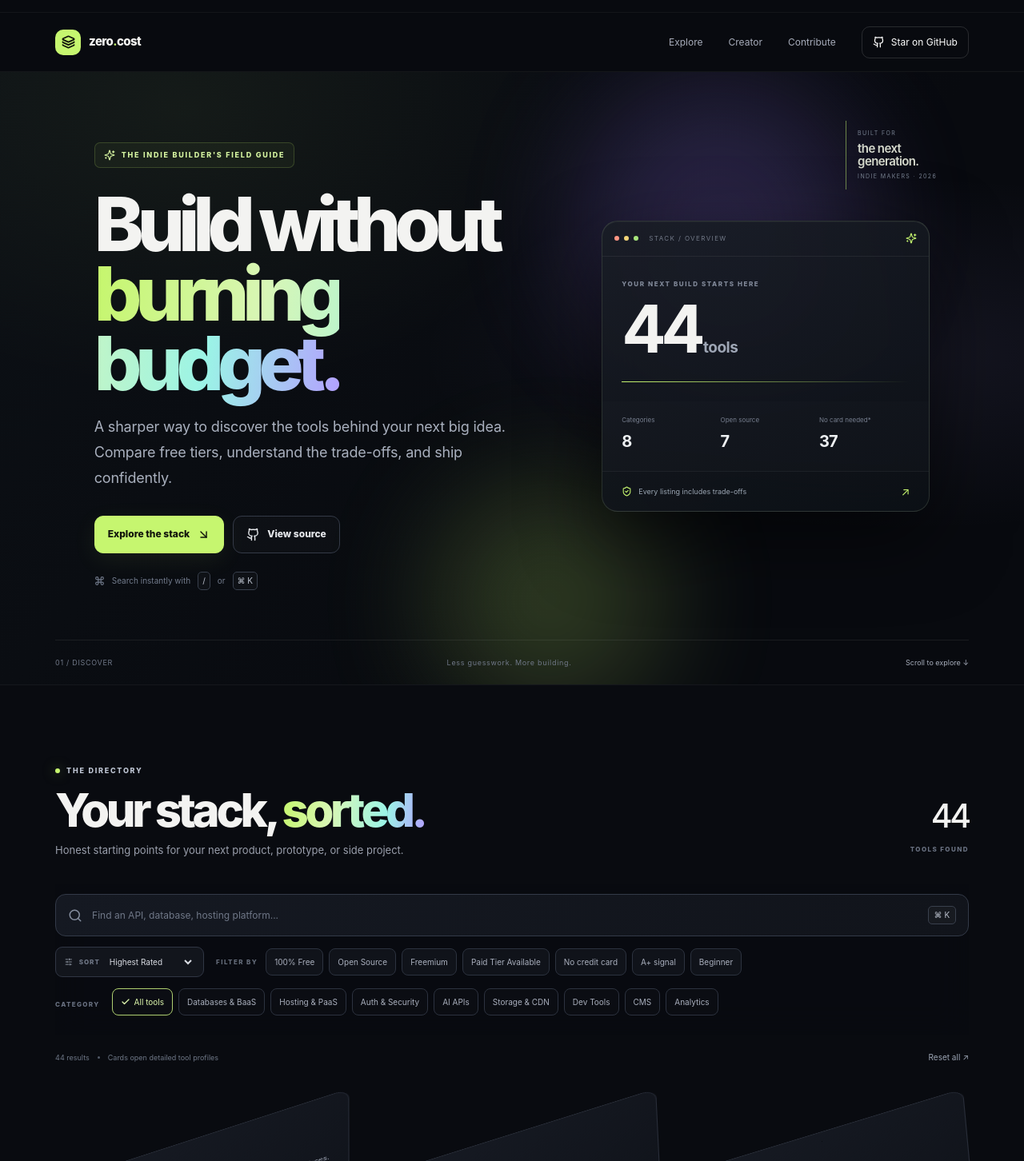
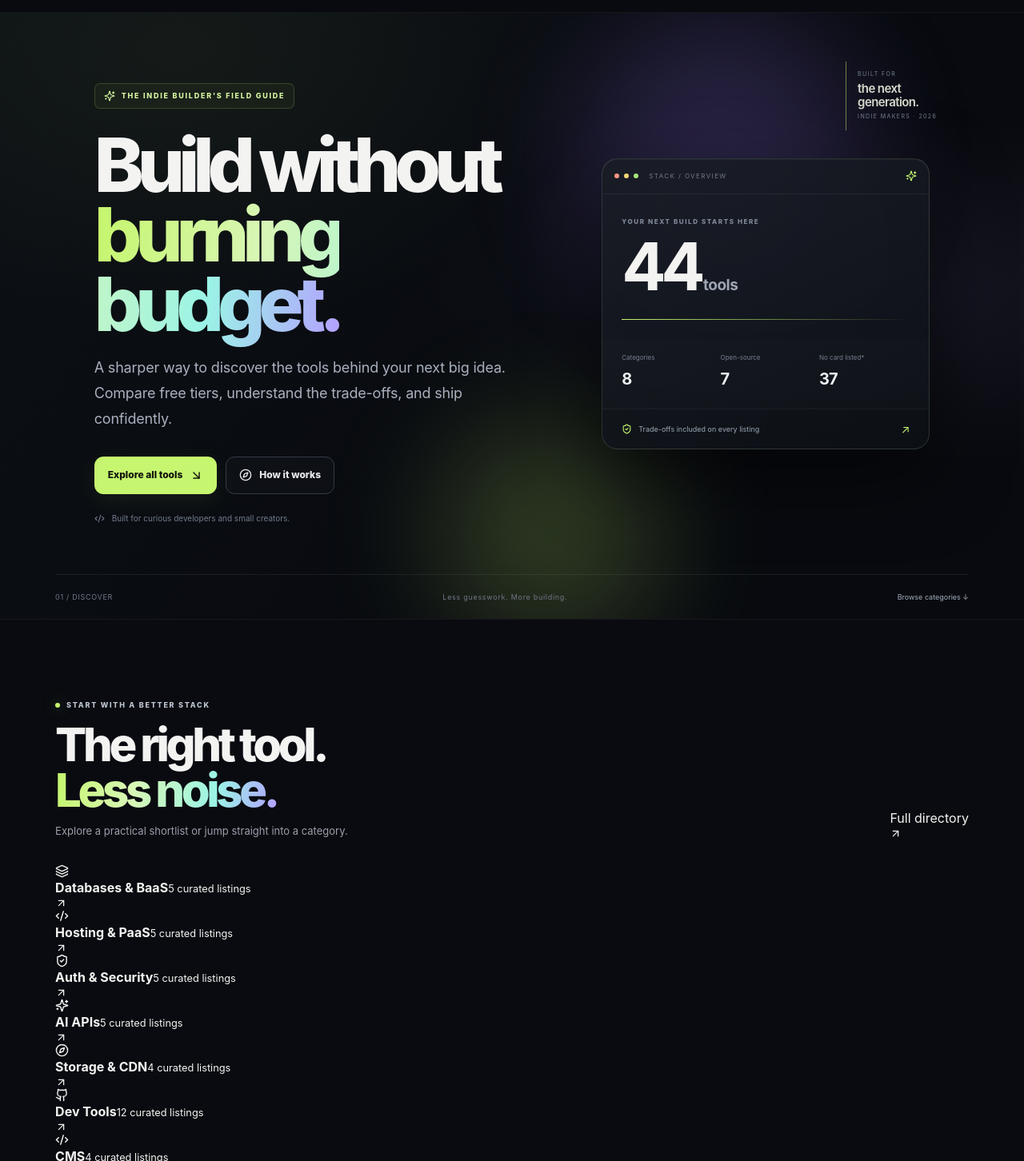
Before and after one commit to shinuXcode/-awesome-free-stack, a Next.js app: page / in a window 1280 px wide. Shown: the part 58-1510 px from the top of the page at 80% size. Built offline with nearby package versions, Linux system fonts and the light colour scheme.

Commit message:
Rebuild homepage as a multi-page animated landing page

```diff
--- a/app/page.tsx
+++ b/app/page.tsx
@@ -1,203 +1,70 @@
 "use client";
 
-import { useEffect, useMemo, useState } from "react";
-import { AnimatePresence, motion } from "framer-motion";
-import { ArrowDownRight, ArrowUpRight, Command, Github, Heart, Search, Sparkles, ShieldCheck, Layers3 } from "lucide-react";
+import Link from "next/link";
+import { motion } from "framer-motion";
+import { ArrowDownRight, ArrowRight, ArrowUpRight, Code2, Compass, Github, Layers3, ShieldCheck, Sparkles, Star } from "lucide-react";
 import toolsData from "../data/tools.json";
-import type { Category, DetailedDevTool, PricingType, SortMode } from "../lib/types";
+import type { DetailedDevTool } from "../lib/types";
 import { categories } from "../lib/types";
-import FilterBar from "../components/FilterBar";
 import ToolCard from "../components/ToolCard";
-import ToolDetailsModal from "../components/ToolDetailsModal";
-import FounderSection from "../components/FounderSection";
 
 const tools = toolsData as DetailedDevTool[];
-const safetyScore: Record<DetailedDevTool["safetyRank"], number> = { "A+": 3, A: 2, "B+": 1 };
-
-function starCount(tool: DetailedDevTool) {
-  if (!tool.githubStars) return -1;
-  const value = Number(tool.githubStars.replace(/[^0-9.]/g, ""));
-  return Number.isFinite(value) ? value : -1;
-}
+const featuredIds = ["supabase", "vercel", "neon", "tailwind-css", "huggingface", "cloudflare-pages"];
+const featured = featuredIds.map((id) => tools.find((tool) => tool.id === id)).filter(Boolean) as DetailedDevTool[];
+const cardVariants = { hidden: { opacity: 0, y: 16 }, show: { opacity: 1, y: 0, transition: { duration: 0.45, ease: [0.22, 1, 0.36, 1] } } };
 
 export default function Home() {
-  const [query, setQuery] = useState("");
-  const [category, setCategory] = useState<Category | "All">("All");
-  const [pricingType, setPricingType] = useState<PricingType | "All">("All");
-  const [noCard, setNoCard] = useState(false);
-  const [beginner, setBeginner] = useState(false);
-  const [safetyOnly, setSafetyOnly] = useState(false);
-  const [sort, setSort] = useState<SortMode>("Highest Rated");
-  const [selected, setSelected] = useState<DetailedDevTool | null>(null);
-
-  useEffect(() => {
-    const focusSearch = () => document.querySelector<HTMLInputElement>('input[aria-label="Search tools"]')?.focus();
-    const handler = (event: KeyboardEvent) => {
-      const target = event.target as HTMLElement | null;
-      const typing = target && ["INPUT", "TEXTAREA", "SELECT"].includes(target.tagName);
-      if ((event.metaKey || event.ctrlKey) && event.key.toLowerCase() === "k") {
-        event.preventDefault();
-        focusSearch();
-      } else if (event.key === "/" && !typing) {
-        event.preventDefault();
-        focusSearch();
-      } else if (event.key === "Escape") {
-        setSelected(null);
-        if (document.activeElement instanceof HTMLElement) document.activeElement.blur();
-      }
-    };
-    window.addEventListener("keydown", handler);
-    return () => window.removeEventListener("keydown", handler);
-  }, []);
-
-  const filtered = useMemo(() => {
-    const normalizedQuery = query.trim().toLowerCase();
-    const matches = tools.filter((tool) => {
-      const matchesCategory = category === "All" || tool.category === category;
-      const matchesPricing = pricingType === "All" || tool.pricingType === pricingType;
-      const matchesCard = !noCard || tool.noCreditCardRequired;
-      const matchesBeginner = !beginner || tool.targetAudience === "Beginner";
-      const matchesSafety = !safetyOnly || tool.safetyRank === "A+";
-      const searchable = [tool.name, tool.tagline, tool.description, tool.category, tool.pricingType]
-        .join(" ").toLowerCase();
-      return matchesCategory && matchesPricing && matchesCard && matchesBeginner && matchesSafety &&
-        (!normalizedQuery || searchable.includes(normalizedQuery));
-    });
-
-    return matches.sort((a, b) => {
-      if (sort === "Highest Rated") return b.userRating - a.userRating || b.totalReviewsCount - a.totalReviewsCount || a.name.localeCompare(b.name);
-      if (sort === "Most Starred") return starCount(b) - starCount(a) || (Number(Boolean(b.githubRepoUrl)) - Number(Boolean(a.githubRepoUrl))) || a.name.localeCompare(b.name);
-      if (sort === "Safety Score") return safetyScore[b.safetyRank] - safetyScore[a.safetyRank] || a.name.localeCompare(b.name);
-      return a.name.localeCompare(b.name);
-    });
-  }, [query, category, pricingType, noCard, beginner, safetyOnly, sort]);
-
-  const resetFilters = () => {
-    setQuery("");
-    setCategory("All");
-    setPricingType("All");
-    setNoCard(false);
-    setBeginner(false);
-    setSafetyOnly(false);
-    setSort("Highest Rated");
-  };
-
   return (
     <main>
-      <nav className="nav" aria-label="Main navigation">
-        <a className="brand" href="#" aria-label="Zero-Cost Dev Stack home">
-          <span className="brand-mark"><Layers3 size={17} strokeWidth={2.5} /></span>
-          <span>zero<span className="brand-dot">.</span>cost</span>
-        </a>
-        <div className="nav-links">
-          <a href="#directory">Explore</a>
-          <a href="#founder">Creator</a>
-          <a href="#contribute">Contribute</a>
-          <a className="github-link" href="https://github.com/shinuXcode/-awesome-free-stack" target="_blank" rel="noreferrer">
-            <Github size={15} /> Star on GitHub
-          </a>
-        </div>
-      </nav>
-
-      <section className="hero">
-        <div className="hero-noise" aria-hidden="true" />
-        <div className="hero-glow hero-glow-a" aria-hidden="true" />
-        <div className="hero-glow hero-glow-b" aria-hidden="true" />
-        <div className="hero-grid" aria-hidden="true" />
-        <motion.div className="hero-content" initial="hidden" animate="show" variants={{
-          hidden: { opacity: 0 },
-          show: { opacity: 1, transition: { staggerChildren: 0.11, delayChildren: 0.12 } },
-        }}>
-          <motion.div className="eyebrow hero-eyebrow" variants={{ hidden: { y: 14, opacity: 0 }, show: { y: 0, opacity: 1 } }}>
-            <Sparkles size={14} /> THE INDIE BUILDER'S FIELD GUIDE
+      <section className="hero home-hero">
+        <div className="hero-noise" aria-hidden="true" /><div className="hero-glow hero-glow-a" aria-hidden="true" /><div className="hero-glow hero-glow-b" aria-hidden="true" /><div className="hero-grid" aria-hidden="true" />
+        <motion.div className="hero-content" initial="hidden" animate="show" variants={{ hidden: { opacity: 0 }, show: { opacity: 1, transition: { staggerChildren: 0.1, delayChildren: 0.06 } } }}>
+          <motion.div className="eyebrow hero-eyebrow" variants={cardVariants}><Sparkles size={14} /> THE INDIE BUILDER'S FIELD GUIDE</motion.div>
+          <motion.h1 variants={{ hidden: { y: 22, opacity: 0, filter: "blur(6px)" }, show: { y: 0, opacity: 1, filter: "blur(0px)", transition: { type: "spring", stiffness: 78, damping: 18 } } }}>Build without<br /><span>burning budget.</span></motion.h1>
+          <motion.p className="hero-copy" variants={cardVariants}>A sharper way to discover the tools behind your next big idea. Compare free tiers, understand the trade-offs, and ship confidently.</motion.p>
+          <motion.div className="hero-actions" variants={cardVariants}>
+            <Link className="button-primary hero-button" href="/tools">Explore all tools <ArrowDownRight size={17} /></Link>
+            <Link className="button-secondary hero-button" href="/guide"><Compass size={16} /> How it works</Link>
           </motion.div>
-          <motion.h1 variants={{ hidden: { y: 24, opacity: 0, filter: "blur(8px)" }, show: { y: 0, opacity: 1, filter: "blur(0px)", transition: { type: "spring", stiffness: 78, damping: 17 } } }}>
-            Build without<br /><span>burning budget.</span>
-          </motion.h1>
-          <motion.p className="hero-copy" variants={{ hidden: { y: 14, opacity: 0 }, show: { y: 0, opacity: 1 } }}>
-            A sharper way to discover the tools behind your next big idea. Compare free tiers, understand the trade-offs, and ship confidently.
-          </motion.p>
-          <motion.div className="hero-actions" variants={{ hidden: { y: 14, opacity: 0 }, show: { y: 0, opacity: 1 } }}>
-            <a className="button-primary hero-button" href="#directory">Explore the stack <ArrowDownRight size={17} /></a>
-            <a className="button-secondary hero-button" href="https://github.com/shinuXcode/-awesome-free-stack" target="_blank" rel="noreferrer"><Github size={17} /> View source</a>
-          </motion.div>
-          <motion.div className="hero-note" variants={{ hidden: { opacity: 0 }, show: { opacity: 1 } }}>
-            <Command size={13} /> Search instantly with <kbd>/</kbd> or <kbd>⌘ K</kbd>
-          </motion.div>
+          <motion.div className="hero-note" variants={cardVariants}><Code2 size={13} /> Built for curious developers and small creators.</motion.div>
         </motion.div>
-
-        <motion.aside className="hero-dashboard" initial={{ opacity: 0, y: 24, rotate: 2 }} animate={{ opacity: 1, y: 0, rotate: 0 }} transition={{ delay: 0.45, duration: 0.8, type: "spring" }} aria-label="Directory statistics">
+        <motion.aside className="hero-dashboard" initial={{ opacity: 0, y: 20, rotate: 2 }} animate={{ opacity: 1, y: 0, rotate: 0 }} transition={{ delay: 0.25, duration: 0.7, type: "spring", stiffness: 80, damping: 18 }} aria-label="Directory statistics">
           <div className="dashboard-top"><span className="dashboard-lamp" /><span className="dashboard-lamp" /><span className="dashboard-lamp" /><span className="dashboard-title">STACK / OVERVIEW</span><Sparkles size={14} /></div>
           <div className="dashboard-main"><span className="dashboard-kicker">YOUR NEXT BUILD STARTS HERE</span><strong>{String(tools.length).padStart(2, "0")}<small> tools</small></strong><span className="dashboard-rule" /></div>
-          <div className="dashboard-metrics">
-            <div><span>Categories</span><b>{categories.length}</b></div>
-            <div><span>Open source</span><b>{tools.filter((tool) => tool.pricingType === "Open Source").length}</b></div>
-            <div><span>No card needed*</span><b>{tools.filter((tool) => tool.noCreditCardRequired).length}</b></div>
-          </div>
-          <div className="dashboard-foot"><ShieldCheck size={13} /> Every listing includes trade-offs <span>↗</span></div>
+          <div className="dashboard-metrics"><div><span>Categories</span><b>{categories.length}</b></div><div><span>Open-source</span><b>{tools.filter((t) => t.pricingType === "Open Source").length}</b></div><div><span>No card listed*</span><b>{tools.filter((t) => t.noCreditCardRequired).length}</b></div></div>
+          <div className="dashboard-foot"><ShieldCheck size={13} /> Trade-offs included on every listing <span>↗</span></div>
         </motion.aside>
-
         <div className="hero-stamp"><span>BUILT FOR</span><b>the next<br />generation.</b><span>INDIE MAKERS · 2026</span></div>
-        <div className="hero-bottomline"><span>01 / DISCOVER</span><span>Less guesswork. More building.</span><a href="#directory">Scroll to explore ↓</a></div>
+        <div className="hero-bottomline"><span>01 / DISCOVER</span><span>Less guesswork. More building.</span><Link href="/categories">Browse categories ↓</Link></div>
       </section>
 
-      <section className="directory section-wrap" id="directory">
-        <div className="section-heading">
-          <div>
-            <span className="eyebrow"><span className="eyebrow-dot" /> THE DIRECTORY</span>
-            <h2>Your stack, <span>sorted.</span></h2>
-            <p>Honest starting points for your next product, prototype, or side project.</p>
-          </div>
-          <div className="directory-total"><strong>{filtered.length.toString().padStart(2, "0")}</strong><span>TOOLS FOUND</span></div>
+      <section className="section-wrap home-intro">
+        <div className="section-heading"><div><span className="eyebrow"><span className="eyebrow-dot" /> START WITH A BETTER STACK</span><h2>The right tool.<br /><span>Less noise.</span></h2><p>Explore a practical shortlist or jump straight into a category.</p></div><Link className="text-link" href="/tools">Full directory <ArrowUpRight size={15} /></Link></div>
+        <div className="quick-category-grid">
+          {categories.map((category, index) => {
+            const count = tools.filter((tool) => tool.category === category).length;
+            const icons = [Layers3, Code2, ShieldCheck, Sparkles, Compass, Github, Code2, Star];
+            const Icon = icons[index] || Layers3;
+            return <motion.div key={category} initial={{ opacity: 0, y: 10 }} whileInView={{ opacity: 1, y: 0 }} viewport={{ once: true, amount: 0.2 }} transition={{ delay: index * 0.035 }}>
+              <Link href={`/categories#${encodeURIComponent(category.toLowerCase().replaceAll(" & ", "-").replaceAll(" ", "-"))}`} className="quick-category"><span className="quick-category-icon"><Icon size={17} /></span><span><b>{category}</b><small>{count} curated listings</small></span><ArrowUpRight size={15} className="quick-category-arrow" /></Link>
+            </motion.div>;
+          })}
         </div>
-
-        <FilterBar
-          query={query} setQuery={setQuery}
-          category={category} setCategory={setCategory}
-          pricingType={pricingType} setPricingType={setPricingType}
-          noCard={noCard} setNoCard={setNoCard}
-          beginner={beginner} setBeginner={setBeginner}
-          safetyOnly={safetyOnly} setSafetyOnly={setSafetyOnly}
-          sort={sort} setSort={setSort}
-          categories={[...categories]}
-        />
-
-        <div className="results-meta"><span>{filtered.length === 1 ? "1 result" : `${filtered.length} results`}</span><span className="results-separator" /> <span>Cards open detailed tool profiles</span><button onClick={resetFilters}>Reset all ↗</button></div>
-        <AnimatePresence mode="popLayout">
-          <motion.div layout className="tool-grid">
-            {filtered.map((tool, index) => (
-              <ToolCard key={tool.id} tool={tool} index={index} onDetails={setSelected} />
-            ))}
-          </motion.div>
-        </AnimatePresence>
-        {filtered.length === 0 && (
-          <motion.div className="empty-state" initial={{ opacity: 0, y: 10 }} animate={{ opacity: 1, y: 0 }}>
-            <Search size={26} /><h3>No matches this time.</h3><p>Try a broader keyword or clear a filter to widen the search.</p>
-            <button className="button-secondary" onClick={resetFilters}>Clear all filters</button>
-          </motion.div>
-        )}
-        <p className="data-note">* Signup requirements and free allowances can change. Ratings remain unlisted until real community reviews exist.</p>
       </section>
 
-      <FounderSection />
-
-      <section id="contribute" className="contribute section-wrap">
-        <div className="contribute-symbol"><Github size={23} /></div>
-        <div className="contribute-copy">
-          <span className="eyebrow">BUILT IN PUBLIC</span>
-          <h2>Make the next builder's life easier.</h2>
-          <p>Help keep the directory useful. Submit a tool with official sources and let automated validation catch schema mistakes.</p>
-        </div>
-        <a className="button-primary" href="https://github.com/shinuXcode/-awesome-free-stack/edit/main/data/tools.json" target="_blank" rel="noreferrer">Contribute a tool <ArrowUpRight size={16} /></a>
+      <section className="section-wrap featured-section">
+        <div className="section-heading"><div><span className="eyebrow"><span className="eyebrow-dot" /> THE STARTER STACK</span><h2>Good places <span>to start.</span></h2><p>A few familiar entry points. Open a profile to inspect the real trade-offs.</p></div><div className="directory-total"><strong>{featured.length.toString().padStart(2, "0")}</strong><span>EDITOR'S PICKS</span></div></div>
+        <motion.div className="tool-grid" initial="hidden" whileInView="show" viewport={{ once: true, amount: 0.08 }} variants={{ hidden: {}, show: { transition: { staggerChildren: 0.055 } } }}>
+          {featured.map((tool, index) => <motion.div key={tool.id} variants={cardVariants}><ToolCard tool={tool} index={index} onDetails={(item) => { window.location.href = `/tools/${item.id}`; }} /></motion.div>)}
+        </motion.div>
+        <div className="center-cta"><Link className="button-primary" href="/tools">Explore all {tools.length} tools <ArrowRight size={15} /></Link></div>
       </section>
 
-      <footer>
-        <a className="brand" href="#"><span className="brand-mark"><Layers3 size={16} /></span><span>zero<span className="brand-dot">.</span>cost</span></a>
-        <p>Independent directory. Always verify pricing and terms at the source.</p>
-        <div className="footer-links"><a href="https://github.com/shinuXcode/-awesome-free-stack" target="_blank" rel="noreferrer">GitHub</a><a href="#founder">Creator</a><span>MIT · Made for builders <Heart size={11} /></span></div>
-      </footer>
-
-      <ToolDetailsModal tool={selected} onClose={() => setSelected(null)} />
+      <section className="home-principles section-wrap">
+        <div><span className="eyebrow">THE DIRECTORY PROMISE</span><h2>Helpful, not hype.</h2><p>Free plans change. Ratings need real reviews. Privacy notes need evidence. We make the caveats part of the discovery process.</p><Link className="text-link" href="/guide">Read our approach <ArrowUpRight size={15} /></Link></div>
+        <div className="principle-list"><div><span>01</span><b>Transparent trade-offs</b><p>Each profile explains its free-tier caveats and where to verify them.</p></div><div><span>02</span><b>Evidence before ratings</b><p>New entries stay unrated until genuine review data exists.</p></div><div><span>03</span><b>Community maintained</b><p>A strict schema check catches mistakes before contributions are merged.</p></div></div>
+      </section>
+      <section className="home-creator-banner"><div><span className="eyebrow">BUILT BY AN INDIE DEVELOPER</span><h2>Made for people building<br /><span>their first big thing.</span></h2><p>Meet Sadab and see the projects behind the directory.</p></div><Link className="button-primary" href="/creator">Meet the creator <ArrowUpRight size={15} /></Link></section>
     </main>
   );
 }
```
